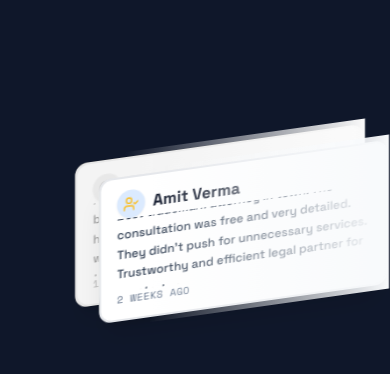
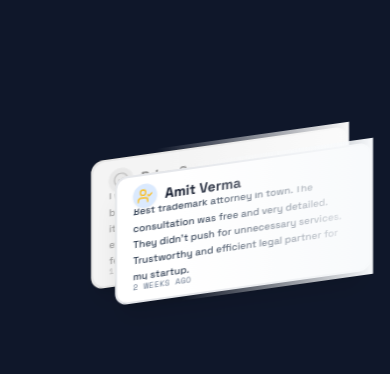
Before and after one commit to arsh077/trademarkapply, a React (Vite) app: page / in a window 390 px wide. Shown: the part 4083-4457 px from the top of the page. Built offline with nearby package versions, Linux system fonts and the light colour scheme.

Commit message:
refactor: Remove home page auto-scroll and further optimize review cards for mobile

```diff
--- a/components/ConsultationForm.tsx
+++ b/components/ConsultationForm.tsx
@@ -11,12 +11,6 @@ interface ConsultationFormProps {
 
 const ConsultationForm: React.FC<ConsultationFormProps> = ({ onNavigate }) => {
   const formRef = useRef<HTMLDivElement>(null);
-
-  useEffect(() => {
-    if (formRef.current) {
-      formRef.current.scrollIntoView({ behavior: 'smooth' });
-    }
-  }, []);
 
   const [formData, setFormData] = useState({
     businessName: '',
@@ -100,7 +94,7 @@ const ConsultationForm: React.FC<ConsultationFormProps> = ({ onNavigate }) => {
   ];
 
   return (
-    <section ref={formRef} id="consultation" className="py-24 relative overflow-hidden bg-[#020202]">
+    <section id="consultation" className="py-24 relative overflow-hidden bg-[#020202]">
       {/* Background Elements */}
       <div className="absolute top-0 right-0 w-[500px] h-[500px] bg-primary/10 rounded-full blur-[100px] pointer-events-none" />
       <div className="absolute bottom-0 left-0 w-[500px] h-[500px] bg-secondary/5 rounded-full blur-[100px] pointer-events-none" />
--- a/components/ui/display-cards.tsx
+++ b/components/ui/display-cards.tsx
@@ -26,18 +26,18 @@ function DisplayCard({
   return (
     <div
       className={cn(
-        "relative flex h-36 w-[18rem] sm:h-48 sm:w-[24rem] -skew-y-[8deg] select-none flex-col justify-between rounded-xl border-2 bg-white/90 backdrop-blur-sm px-4 py-3 sm:px-6 sm:py-4 transition-all duration-700 after:absolute after:-right-1 after:top-[-5%] after:h-[110%] after:w-[15rem] sm:after:w-[20rem] after:bg-gradient-to-l after:from-slate-50 after:to-transparent after:content-[''] hover:border-blue-200 hover:bg-white shadow-lg [&>*]:flex [&>*]:items-center [&>*]:gap-2",
+        "relative flex h-32 w-[16rem] sm:h-48 sm:w-[24rem] -skew-y-[8deg] select-none flex-col justify-between rounded-xl border-2 bg-white/90 backdrop-blur-sm px-4 py-2 sm:px-6 sm:py-4 transition-all duration-700 after:absolute after:-right-1 after:top-[-5%] after:h-[110%] after:w-[12rem] sm:after:w-[20rem] after:bg-gradient-to-l after:from-slate-50 after:to-transparent after:content-[''] hover:border-blue-200 hover:bg-white shadow-lg [&>*]:flex [&>*]:items-center [&>*]:gap-2",
         className
       )}
     >
       <div>
-        <span className="relative inline-block rounded-full bg-blue-100 p-1.5 sm:p-2 shadow-sm">
+        <span className="relative inline-block rounded-full bg-blue-100 p-1 sm:p-2 shadow-sm">
           {icon}
         </span>
-        <p className={cn("text-base sm:text-lg font-bold text-slate-900 dark:text-white", titleClassName)}>{title}</p>
+        <p className={cn("text-sm sm:text-lg font-bold text-slate-900 dark:text-white", titleClassName)}>{title}</p>
       </div>
-      <p className="text-slate-700 dark:text-slate-200 text-xs sm:text-sm leading-relaxed line-clamp-4 font-medium">{description}</p>
-      <p className="text-slate-500 dark:text-slate-400 text-[10px] sm:text-xs font-mono uppercase tracking-wider">{date}</p>
+      <p className="text-slate-700 dark:text-slate-200 text-[10px] sm:text-sm leading-relaxed line-clamp-3 sm:line-clamp-4 font-medium">{description}</p>
+      <p className="text-slate-500 dark:text-slate-400 text-[8px] sm:text-xs font-mono uppercase tracking-wider">{date}</p>
     </div>
   );
 }
```
